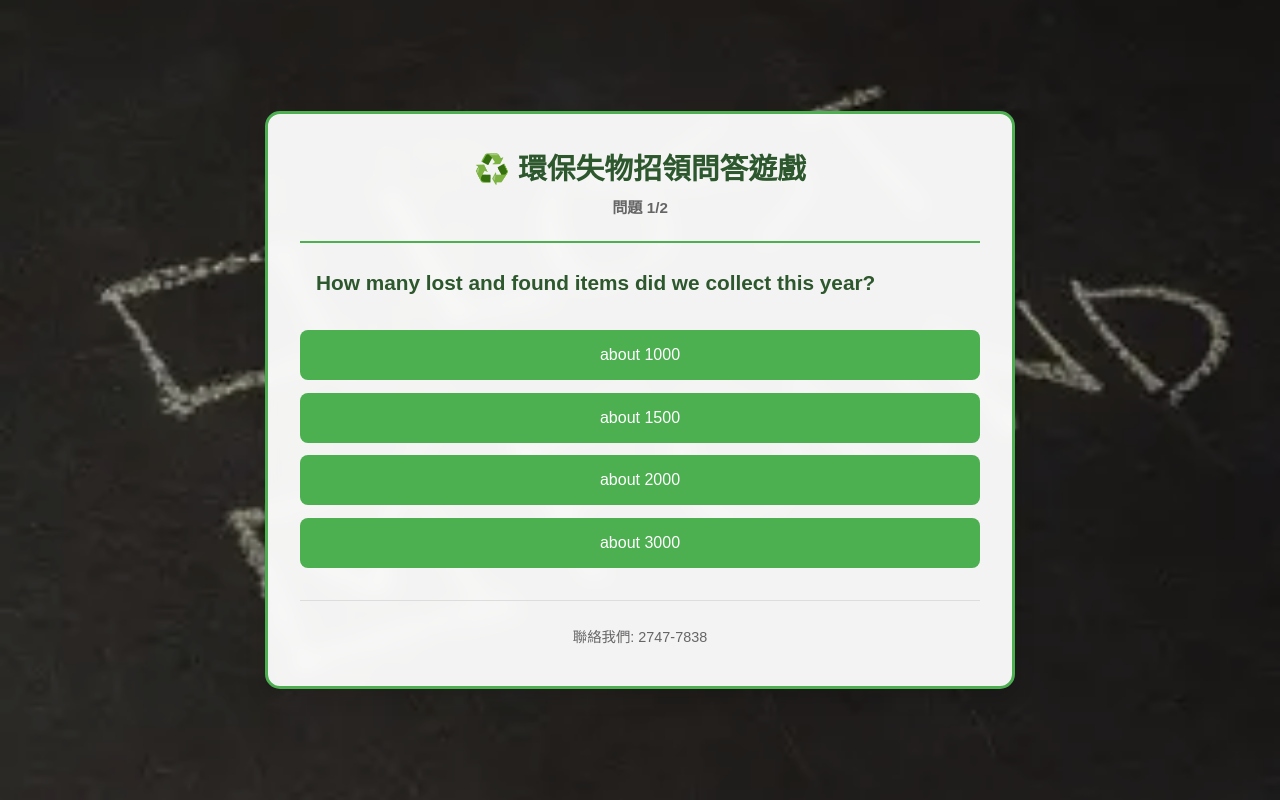
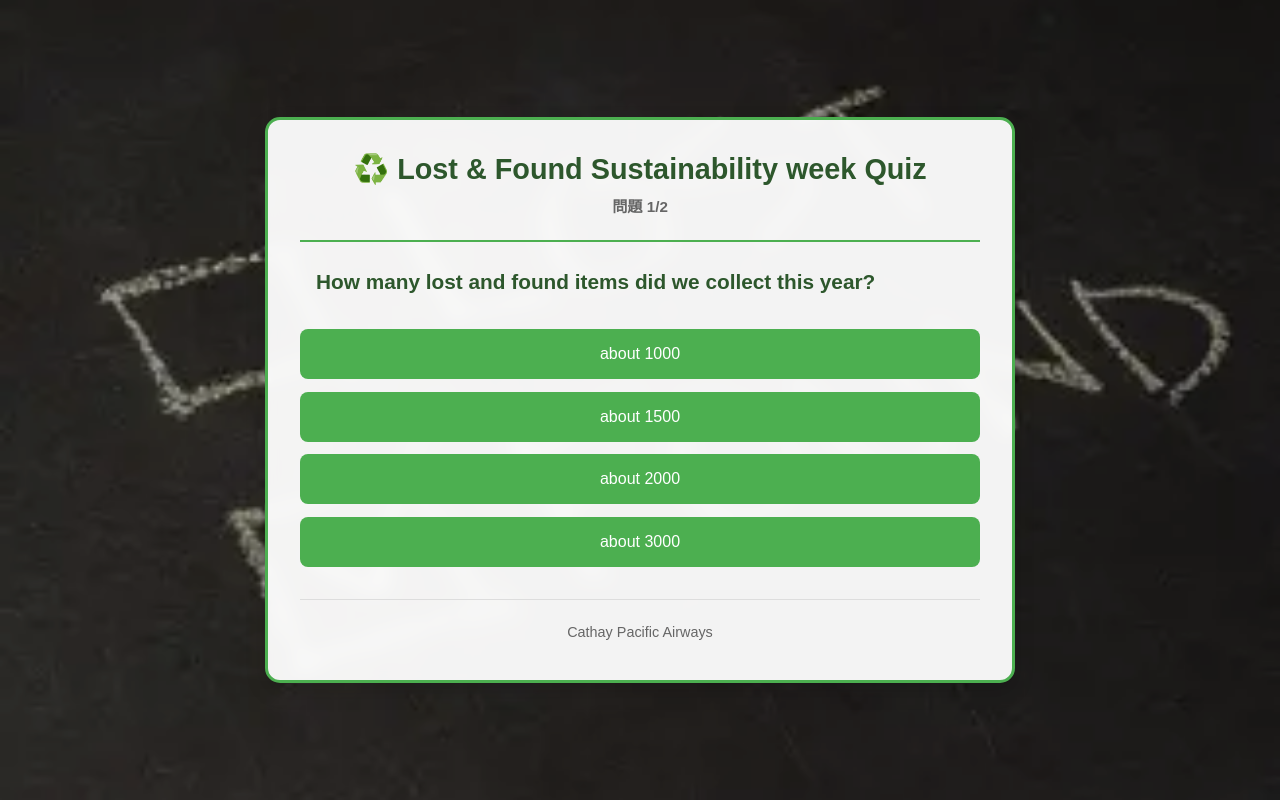
Before and after one commit to yk0213031/yk, a plain HTML site: page index.html in a window 1280 px wide. Drawn offline with Linux system fonts and the light colour scheme.

Commit message:
Update index.html

```diff
--- a/index.html
+++ b/index.html
@@ -3,13 +3,13 @@
 <head>
     <meta charset="UTF-8">
     <meta name="viewport" content="width=device-width, initial-scale=1.0">
-    <title>♻️ 環保失物招領問答遊戲 | Lost & Found Quiz</title>
+    <title>♻️ Lost & Found Sustainability week Quiz</title>
     <link rel="stylesheet" href="styles.css">
 </head>
 <body>
     <div id="game-container">
         <header>
-            <h1>♻️ 環保失物招領問答遊戲</h1>
+            <h1>♻️ Lost & Found Sustainability week Quiz</h1>
             <div id="progress" aria-live="polite"></div>
         </header>
 
@@ -25,7 +25,7 @@
         </main>
 
         <footer>
-            <p class="small-text">聯絡我們: 2747-7838</p>
+            <p class="small-text">Cathay Pacific Airways
         </footer>
     </div>
     <script src="script.js"></script>
```
